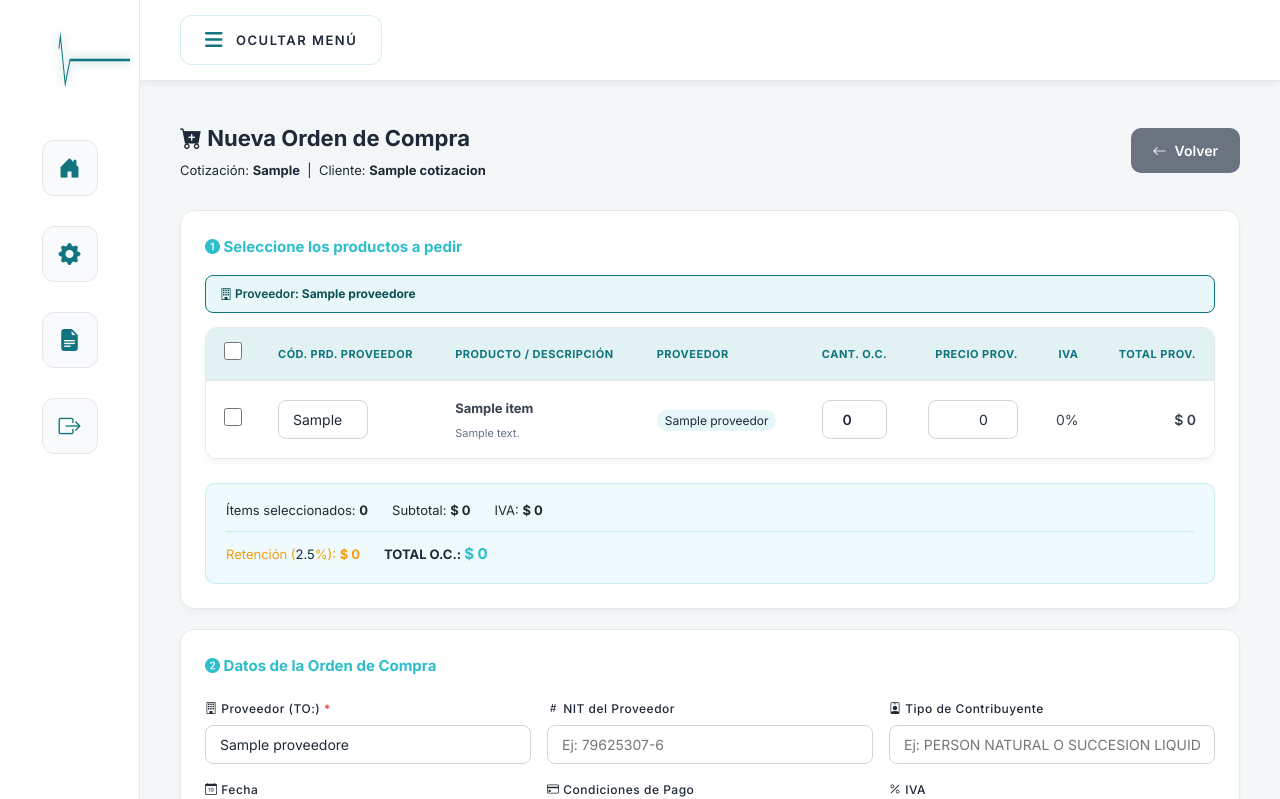
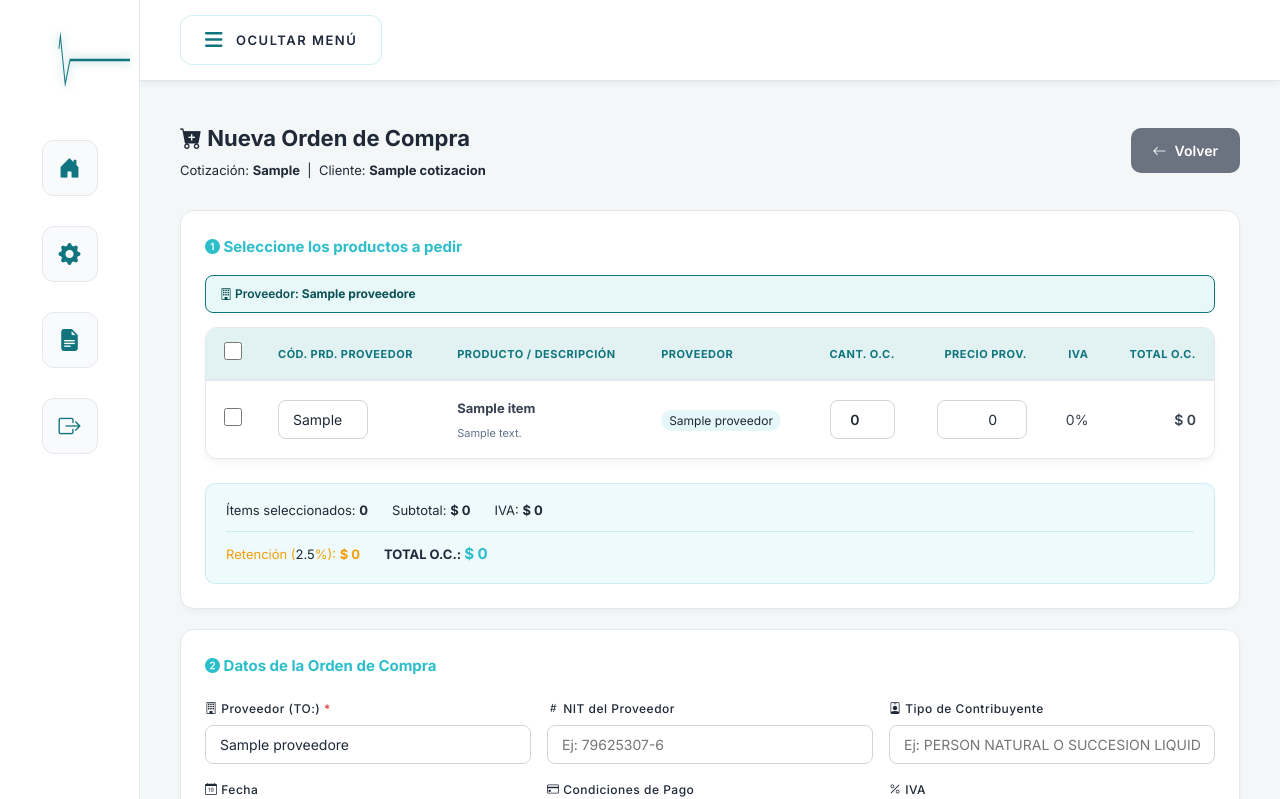
Before and after one commit to Santiago072/SistemaImpobiomedical, a PHP site: template app/views/ordenes/seleccionar_items.php in a window 1280 px wide. Shown: the top 799 px of the page. Run offline with PHP 8.4, Linux system fonts and the light colour scheme; the visitor is signed in with stand-in values (Sample User, id 1); the template is opened without the code that fills it: most values are stand-ins (such as "Sample title", 1, 10 or a date in 2020); data that the repository does not hold is empty.

Commit message:
fix(ui): quitar precio 0 de tarjetas de productos, renombrar cabecera a Total O.C.

```diff
--- a/app/views/ordenes/seleccionar_items.php
+++ b/app/views/ordenes/seleccionar_items.php
@@ -83,7 +83,7 @@ include dirname(__DIR__) . '/layout/menu.php';
                                 <th style="text-align:right;">Cant. O.C.</th>
                                 <th style="text-align:right;">Precio Prov.</th>
                                 <th style="text-align:right;">IVA</th>
-                                <th style="text-align:right;">Total Prov.</th>
+                                <th style="text-align:right;">Total O.C.</th>
                             </tr>
                         </thead>
                         <tbody>
--- a/app/views/productos/lista.php
+++ b/app/views/productos/lista.php
@@ -85,7 +85,6 @@ include dirname(__DIR__) . '/layout/menu.php';
                 <?php endif; ?>
 
                 <div class="prod-body">
-                    <div class="prod-price">$<?= number_format($p['precio'], 0, ',', '.') ?></div>
                     <div class="prod-name"><?= htmlspecialchars($p['titulo']) ?></div>
                     <div class="prod-meta" style="margin-bottom:8px;">
                         <?php if(!empty($p['codigo_producto'])): ?><span class="prod-tag" style="background:#e0f2fe;color:#0284c7;"><i class="bi bi-upc-scan"></i> <?= htmlspecialchars($p['codigo_producto']) ?></span><?php endif; ?>
```
